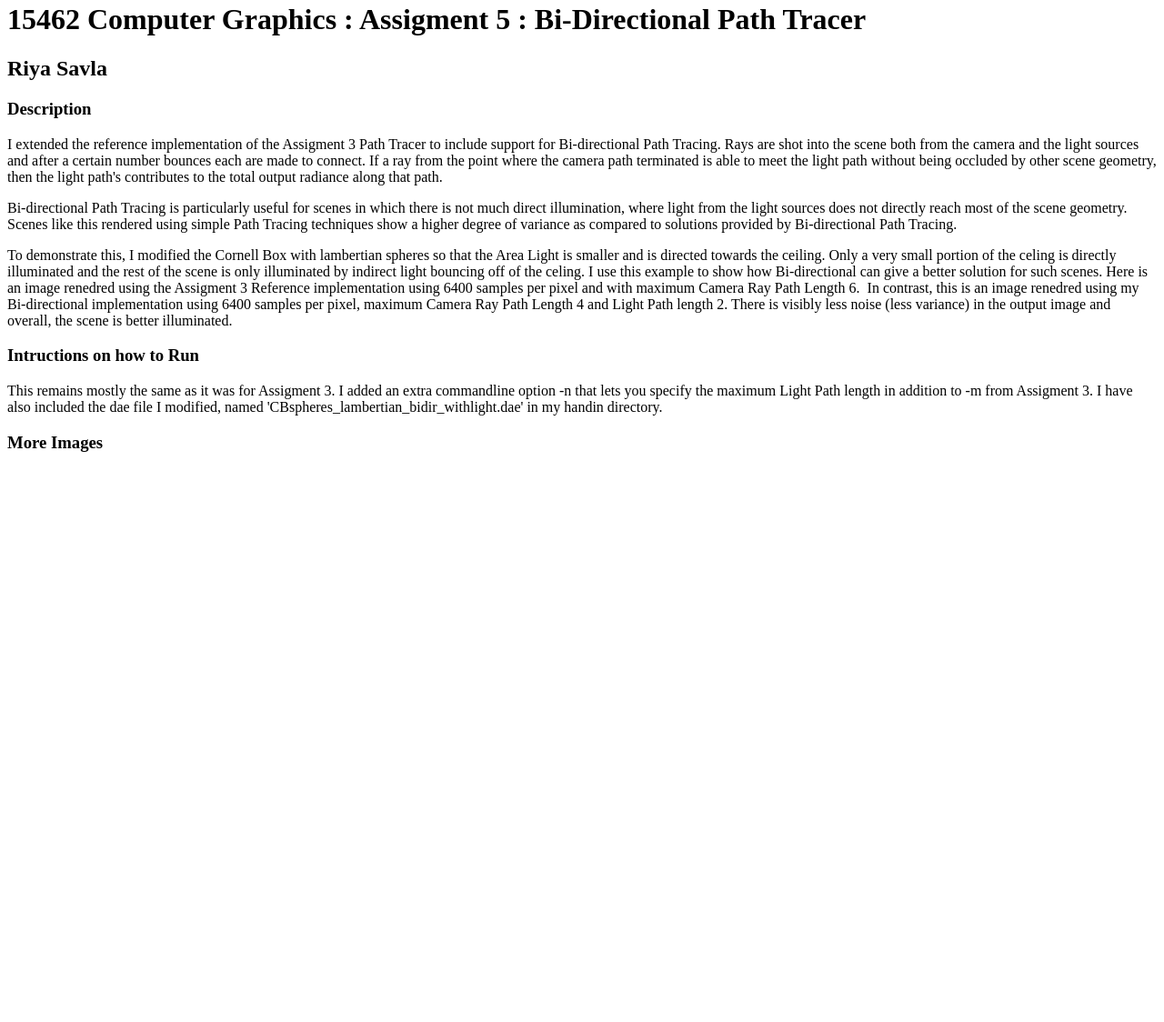
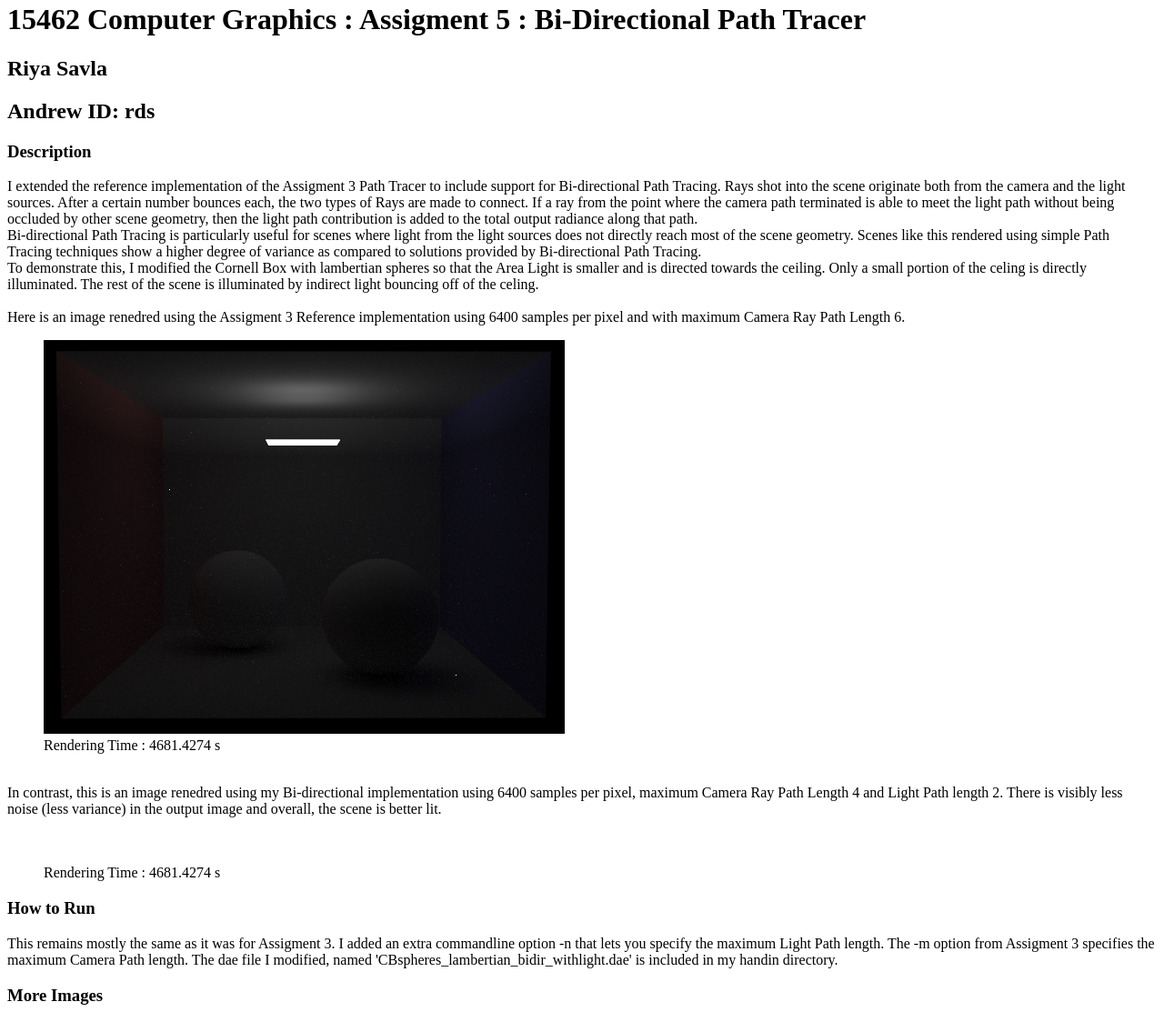
Before and after one commit to riyasavla/15462-Final-Project, a plain HTML site: page index.html in a window 1280 px wide. Shown: the part 18-1142 px from the top of the page at 91% size. Before the commit the page ends 800 px from the top, so only its background shows below. Drawn offline with Linux system fonts and the light colour scheme.

Commit message:
almost done ?

```diff
--- a/index.html
+++ b/index.html
@@ -7,32 +7,38 @@
 </p>
 
 <h2>Riya Savla</h2>
+<h2>Andrew ID: rds </h2>
 
 <h3>Description</h3>
 
 <p>
-	I extended the reference implementation of the Assigment 3 Path Tracer to include support for Bi-directional Path Tracing. Rays are shot into the scene both from the camera and the light sources and after a certain number bounces each are made to connect. If a ray from the point where the camera path terminated is able to meet the light path without being occluded by other scene geometry, then the light path's contributes to the total output radiance along that path.
-</p>
-
-<p>
-	Bi-directional Path Tracing is particularly useful for scenes in which there is not much direct illumination, where light from the light sources does not directly reach most of the scene geometry. Scenes like this rendered using simple Path Tracing techniques show a higher degree of variance as compared to solutions provided by Bi-directional Path Tracing.
-</p>
-
-<p>
-	To demonstrate this, I modified the Cornell Box with lambertian spheres so that the Area Light is smaller and is directed towards the ceiling. Only a very small portion of the celing is directly illuminated and the rest of the scene is only illuminated by indirect light bouncing off of the celing. I use this example to show how Bi-directional can give a better solution for such scenes.
-
+	I extended the reference implementation of the Assigment 3 Path Tracer to include support for Bi-directional Path Tracing. Rays shot into the scene originate both from the camera and the light sources. After a certain number bounces each, the two types of Rays are made to connect. If a ray from the point where the camera path terminated is able to meet the light path without being occluded by other scene geometry, then the light path contribution is added to the total output radiance along that path.
+    <br>
+	Bi-directional Path Tracing is particularly useful for scenes where light from the light sources does not directly reach most of the scene geometry. Scenes like this rendered using simple Path Tracing techniques show a higher degree of variance as compared to solutions provided by Bi-directional Path Tracing.
+    <br>
+	To demonstrate this, I modified the Cornell Box with lambertian spheres so that the Area Light is smaller and is directed towards the ceiling. Only a small portion of the celing is directly illuminated. The rest of the scene is illuminated by indirect light bouncing off of the celing.
+    <br>
+    <br>
     Here is an image renedred using the Assigment 3 Reference implementation using 6400 samples per pixel and with maximum Camera Ray Path Length 6.
-
-    <img> </img>
-
-    In contrast, this is an image renedred using my Bi-directional implementation using 6400 samples per pixel, maximum Camera Ray Path Length 4 and Light Path length 2. There is visibly less noise (less variance) in the output image and overall, the scene is better illuminated.
-
-    <img> </img>
+    <br>
+    <figure>
+    	<img src="CB6400m6PT.png">
+    	<figcaption>Rendering Time : 4681.4274 s</figcaption>
+	</figure>
+    <br>
+    In contrast, this is an image renedred using my Bi-directional implementation using 6400 samples per pixel, maximum Camera Ray Path Length 4 and Light Path length 2. There is visibly less noise (less variance) in the output image and overall, the scene is better lit.
+    <br>
+    <br>
+    <figure>
+    	<img >
+    	<figcaption>Rendering Time : 4681.4274 s</figcaption>
+	</figure>
 
 </p>
 
-<h3>Intructions on how to Run </h3>
-<p> This remains mostly the same as it was for Assigment 3. I added an extra commandline option -n that lets you specify the maximum Light Path length in addition to -m from Assigment 3. I have also included the dae file I modified, named 'CBspheres_lambertian_bidir_withlight.dae' in my handin directory.</p>
+
+<h3>How to Run </h3>
+<p> This remains mostly the same as it was for Assigment 3. I added an extra commandline option -n that lets you specify the maximum Light Path length. The -m option from Assigment 3 specifies the maximum Camera Path length. The dae file I modified, named 'CBspheres_lambertian_bidir_withlight.dae' is included in my handin directory.</p>
 
 
 <h3>More Images</h3>
```
Also changed, not shown: CB6400m6PT.png (added).
